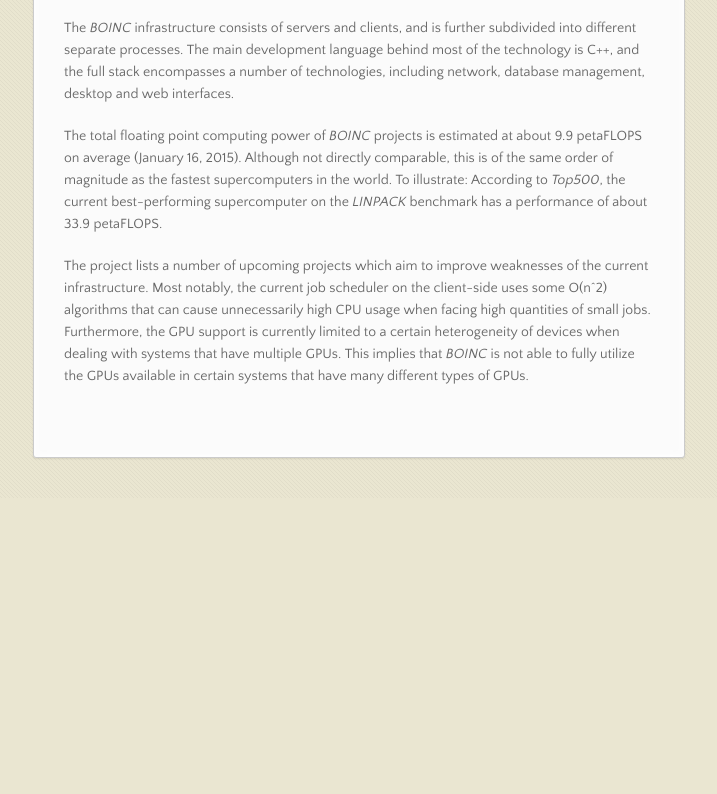
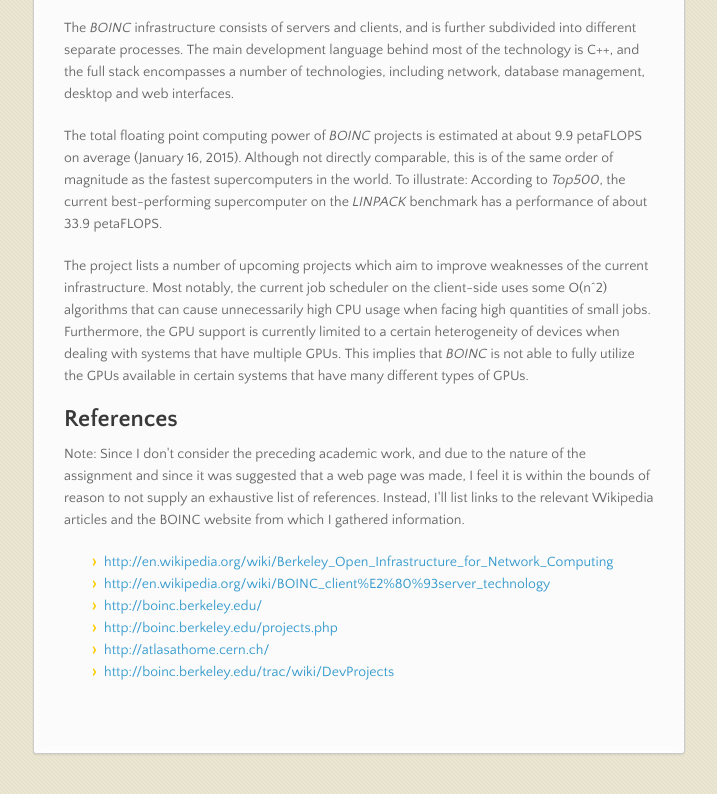
Before and after one commit to Andlon/cs267, a plain HTML site: page index.html in a window 1280 px wide. Shown: the part 1516-2310 px from the top of the page, without its empty margins (282-999 px from the left). Before the commit the page ends 2014 px from the top, so only its background shows below. Drawn offline with nearby package versions, Linux system fonts and the light colour scheme.

```diff
--- a/index.html
+++ b/index.html
@@ -3,7 +3,6 @@
   <head>
     <meta charset="utf-8">
     <meta http-equiv="X-UA-Compatible" content="chrome=1">
-    <meta name="robots" content="noindex">
     <title>CS 267 - Andreas Longva by Andlon</title>
     <link rel="stylesheet" href="stylesheets/styles.css">
     <link rel="stylesheet" href="stylesheets/pygment_trac.css">
@@ -71,6 +70,20 @@
 <p>The total floating point computing power of <em>BOINC</em> projects is estimated at about 9.9 petaFLOPS on average (January 16, 2015). Although not directly comparable, this is of the same order of magnitude as the fastest supercomputers in the world. To illustrate: According to <em>Top500</em>, the current best-performing supercomputer on the <em>LINPACK</em> benchmark has a performance of about 33.9 petaFLOPS.</p>
 
 <p>The project lists a number of upcoming projects which aim to improve weaknesses of the current infrastructure. Most notably, the current job scheduler on the client-side uses some O(n^2) algorithms that can cause unnecessarily high CPU usage when facing high quantities of small jobs. Furthermore, the GPU support is currently limited to a certain heterogeneity of devices when dealing with systems that have multiple GPUs. This implies that <em>BOINC</em> is not able to fully utilize the GPUs available in certain systems that have many different types of GPUs.</p>
+
+<h2>
+<a id="references" class="anchor" href="#references" aria-hidden="true"><span class="octicon octicon-link"></span></a>References</h2>
+
+<p>Note: Since I don't consider the preceding academic work, and due to the nature of the assignment and since it was suggested that a web page was made, I feel it is within the bounds of reason to not supply an exhaustive list of references. Instead, I'll list links to the relevant Wikipedia articles and the BOINC website from which I gathered information.</p>
+
+<ul>
+<li><a href="http://en.wikipedia.org/wiki/Berkeley_Open_Infrastructure_for_Network_Computing">http://en.wikipedia.org/wiki/Berkeley_Open_Infrastructure_for_Network_Computing</a></li>
+<li><a href="http://en.wikipedia.org/wiki/BOINC_client%E2%80%93server_technology">http://en.wikipedia.org/wiki/BOINC_client%E2%80%93server_technology</a></li>
+<li><a href="http://boinc.berkeley.edu/">http://boinc.berkeley.edu/</a></li>
+<li><a href="http://boinc.berkeley.edu/projects.php">http://boinc.berkeley.edu/projects.php</a></li>
+<li><a href="http://atlasathome.cern.ch/">http://atlasathome.cern.ch/</a></li>
+<li><a href="http://boinc.berkeley.edu/trac/wiki/DevProjects">http://boinc.berkeley.edu/trac/wiki/DevProjects</a></li>
+</ul>
       </section>
       <footer>
         <p>Project maintained by <a href="https://github.com/Andlon">Andlon</a></p>
```
Also changed, not shown: params.json (+1 -1 lines).
